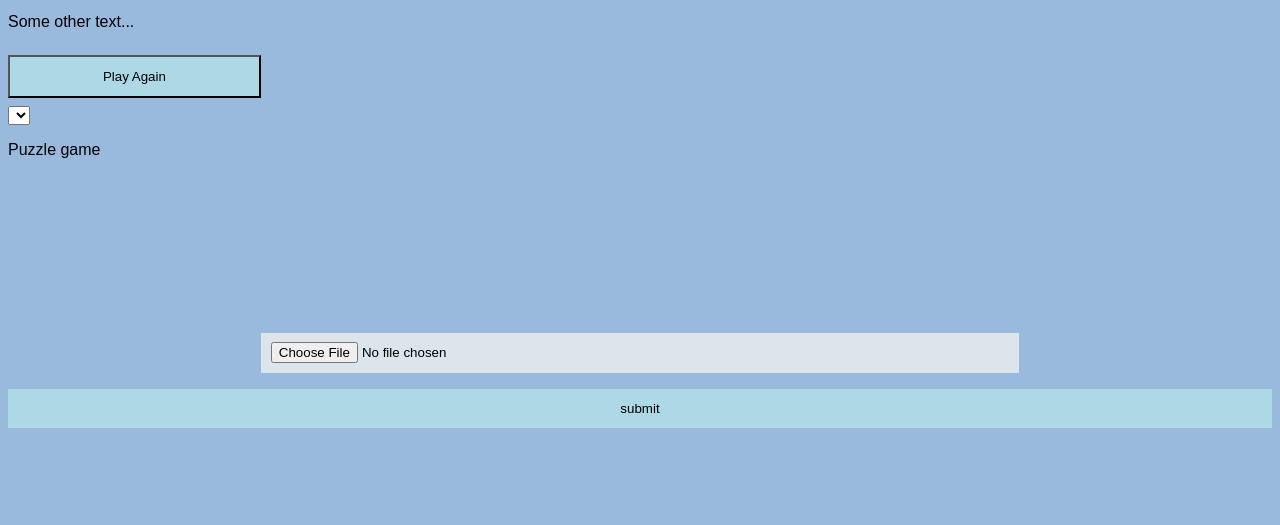
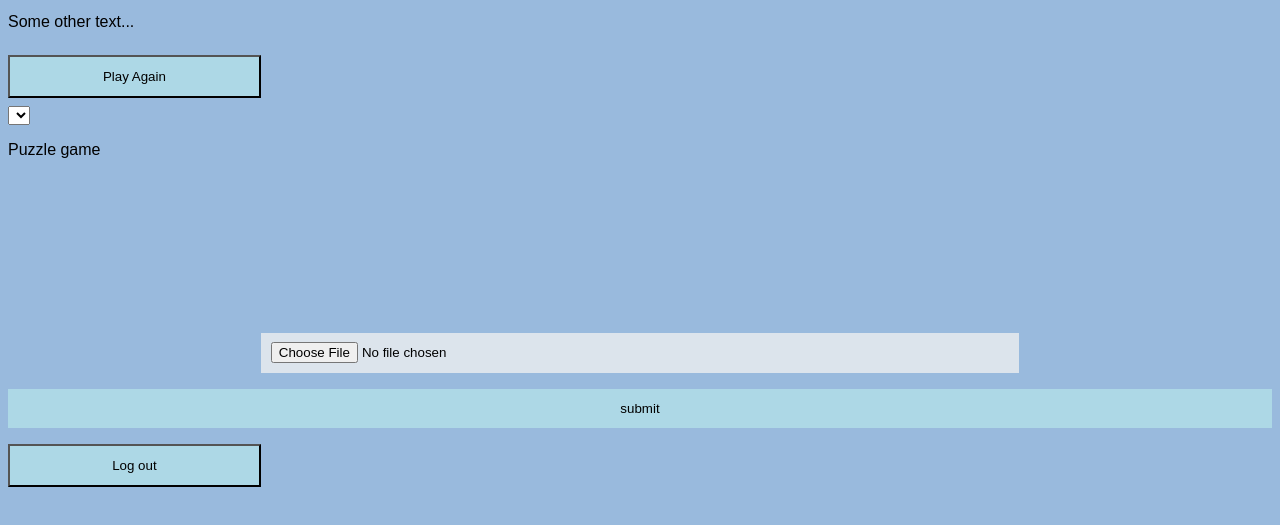
Before and after one commit to iJohnnyH/COMP426_Final, a website: page public/html/puzzle.html in a window 1280 px wide. Shown: the part 187-712 px from the top of the page. Drawn offline with nearby package versions, Linux system fonts and the light colour scheme; no server answers.

Commit message:
Update puzzle.html

```diff
--- a/public/html/puzzle.html
+++ b/public/html/puzzle.html
@@ -37,5 +37,6 @@
 		<input id="fileupload" name="pic" type="file" size = "70"/>
 		<input type="submit" value="submit" id="submit"/>
 	</form>
+<button type="button"> Log out</button>
 </body>
 </html>
```
